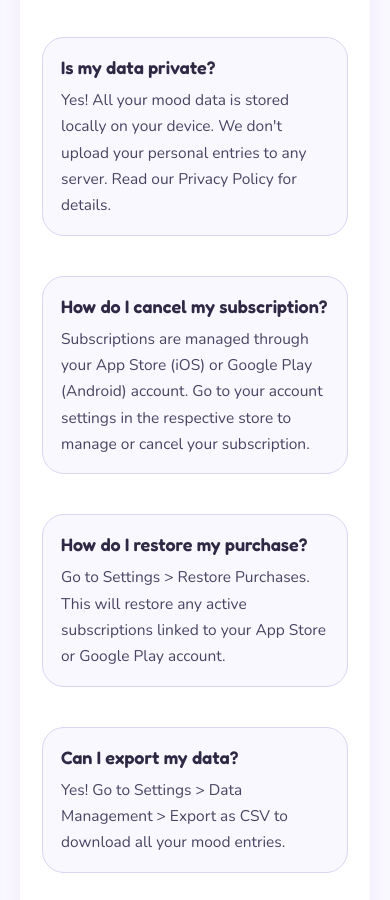
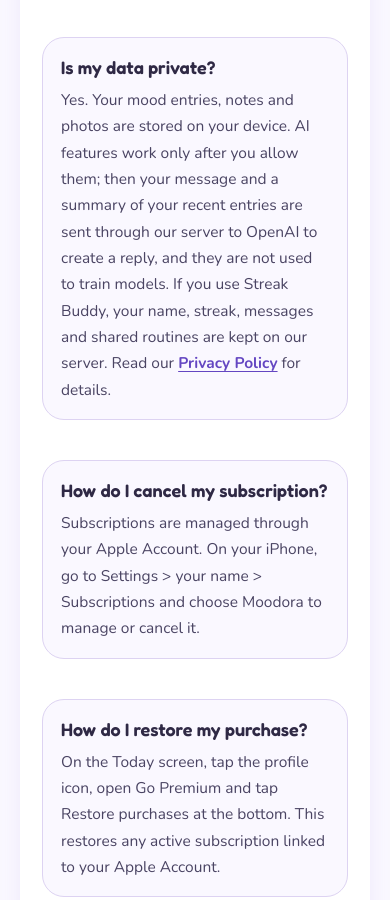
Before and after one commit to moodoraapp/moodoraapp.github.io, a plain HTML site: page support.html in a window 390 px wide. Shown: the part 1007-1907 px from the top of the page. Drawn offline with Linux system fonts and the light colour scheme.

Commit message:
Support and terms: iPhone only, accurate data wording

```diff
--- a/support.html
+++ b/support.html
@@ -56,17 +56,17 @@
 
         <div class="faq-item">
             <h3>Is my data private?</h3>
-            <p>Yes! All your mood data is stored locally on your device. We don't upload your personal entries to any server. Read our Privacy Policy for details.</p>
+            <p>Yes. Your mood entries, notes and photos are stored on your device. AI features work only after you allow them; then your message and a summary of your recent entries are sent through our server to OpenAI to create a reply, and they are not used to train models. If you use Streak Buddy, your name, streak, messages and shared routines are kept on our server. Read our <a href="privacy-policy.html">Privacy Policy</a> for details.</p>
         </div>
 
         <div class="faq-item">
             <h3>How do I cancel my subscription?</h3>
-            <p>Subscriptions are managed through your App Store (iOS) or Google Play (Android) account. Go to your account settings in the respective store to manage or cancel your subscription.</p>
+            <p>Subscriptions are managed through your Apple Account. On your iPhone, go to Settings &gt; your name &gt; Subscriptions and choose Moodora to manage or cancel it.</p>
         </div>
 
         <div class="faq-item">
             <h3>How do I restore my purchase?</h3>
-            <p>Go to Settings > Restore Purchases. This will restore any active subscriptions linked to your App Store or Google Play account.</p>
+            <p>On the Today screen, tap the profile icon, open Go Premium and tap Restore purchases at the bottom. This restores any active subscription linked to your Apple Account.</p>
         </div>
 
         <div class="faq-item">
```
Also changed, not shown: terms-of-service.html (+3 -3 lines).
